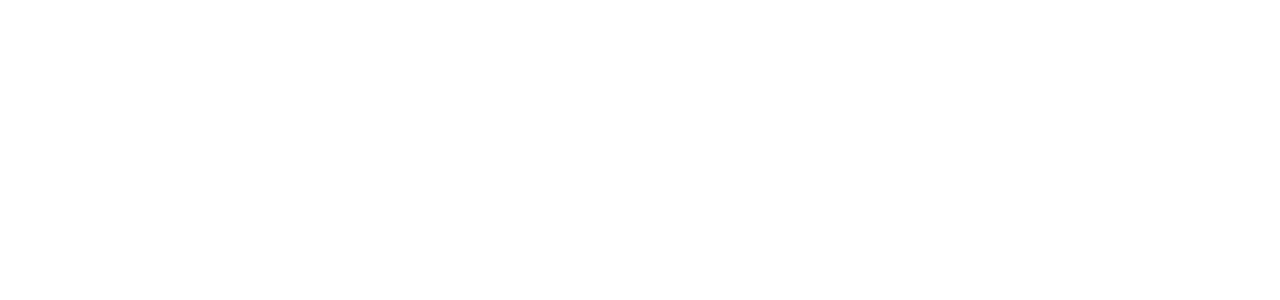
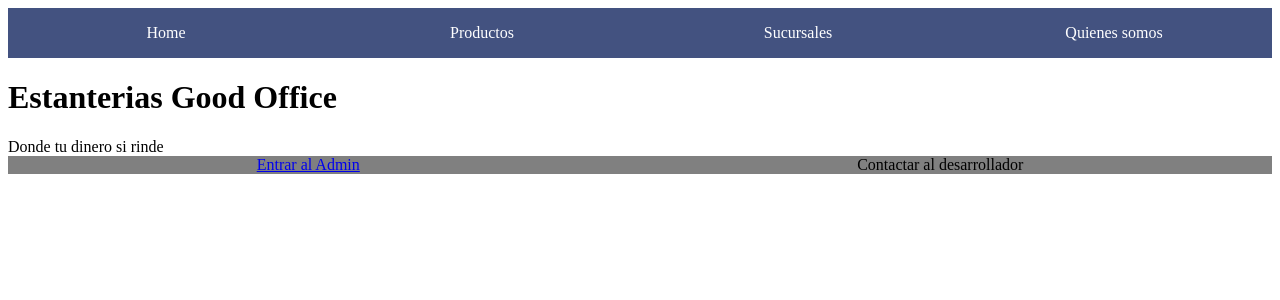
Before and after one commit to rogelio1502/pia, a Django app: page / in a window 1280 px wide. Before the commit the part shown is empty. Shown: the top 300 px of the page. Run offline with Django 3.2, Linux system fonts and the light colour scheme.

Commit message:
se añadieron estilos y grid

```diff
--- a/estanteria_website/estanteria_website/settings.py
+++ b/estanteria_website/estanteria_website/settings.py
@@ -123,6 +123,10 @@ USE_TZ = True
 # https://docs.djangoproject.com/en/3.2/howto/static-files/
 
 STATIC_URL = '/static/'
+#ruta archivos statics
+STATICFILES_DIRS = [
+    os.path.join(BASE_DIR, "static")
+]
 
 # Default primary key field type
 # https://docs.djangoproject.com/en/3.2/ref/settings/#default-auto-field
--- a/estanteria_website/productos/templates/base/base.html
+++ b/estanteria_website/productos/templates/base/base.html
@@ -1,23 +1,56 @@
+{% load static %}
 <!DOCTYPE html>
 <html lang="en">
 <head>
     <meta charset="UTF-8">
     <meta http-equiv="X-UA-Compatible" content="IE=edge">
     <meta name="viewport" content="width=device-width, initial-scale=1.0">
-    <title>{% block title %} {% endblock %}</title>
+    <link rel="stylesheet" href="{% static 'css/styles.css' %}">
+    <title>{% block title %} {% endblock title %}</title>
 </head>
 <body>
     <header>
+        <nav >
+            <ul class="menu">
+                <li>
+                    <a href="{% url 'home' %}">Home</a>
+                </li>
+                <li>
+                    <a href="{%  url 'productos' %}">Productos</a>
 
+                </li>
+                <li>
+                   <a href="{% url 'sucursales' %}">Sucursales</a>
+                </li>
+                <li>
+                    <a href="{% url 'quienes' %}">Quienes somos</a>
+                </li>
+
+
+            </ul>
+        </nav>
     </header>
     <main>
         {% block main %}
 
 
+
         {% endblock main %}
     </main>
+    <aside>
+        {% block aside %}
+
+        {% endblock aside %}
+    </aside>
     <footer>
-
+        <ul class="menu-footer">
+            <li>
+                <a href="/admin">Entrar al Admin</a>
+            </li>
+            <li>
+                Contactar al desarrollador
+            </li>
+        </ul>
     </footer>
 
 
--- a/estanteria_website/productos/templates/home.html
+++ b/estanteria_website/productos/templates/home.html
@@ -1,3 +1,4 @@
+
 {% extends 'base/base.html' %}
 
 {% block title %}HOME{% endblock title %}
@@ -6,7 +7,20 @@
 
 
 
-{% block main %}{% endblock main %}
+{% block main %}
+<h1>Estanterias Good Office</h1>
+<section>
+    Donde tu dinero si rinde
+</section>
 
 
-{% block footer %}{% endblock footer %}
+
+{% endblock main %}
+
+
+
+{% block footer %}
+
+
+
+{% endblock footer %}
--- a/estanteria_website/productos/urls.py
+++ b/estanteria_website/productos/urls.py
@@ -3,5 +3,8 @@ from . import views
 
 
 urlpatterns = [
-    path('',views.home,name="home")
+    path('',views.home,name="home"),
+    path('productos/',views.productos,name="productos"),
+    path('sucursales/',views.sucursales,name="sucursales"),
+    path('quienes_somos/',views.quienes_somos,name="quienes"),
 ]
--- a/estanteria_website/productos/views.py
+++ b/estanteria_website/productos/views.py
@@ -5,3 +5,17 @@ from django.http import HttpResponse
 
 def home(request):
     return render(request,"home.html")
+
+
+
+def productos(request):
+    return render(request,"productos.html")
+
+
+
+def sucursales(request):
+    return render(request,"sucursales.html")
+
+
+def quienes_somos(request):
+    return render(request,"quienessomos.html")
--- /dev/null
+++ b/estanteria_website/static/css/styles.css
@@ -0,0 +1,60 @@
+body{
+    display: grid;
+    grid-template-areas: "header header"
+                        "main aside"
+                        "footer footer";
+}
+
+header
+{
+    grid-area:header;
+
+}
+.menu {
+    display: flex;
+    flex-flow: row nowrap;
+    list-style: none;
+    justify-content: space-around;
+    background-color: rgb(67, 82, 128);
+    margin: 0;
+    padding-left: 0;
+
+}
+.menu li{
+    width: 100%;
+    margin: 0px;
+}
+.menu li a {
+    color: white;
+    text-decoration: none;
+    padding: 16px;
+    display: flex;
+
+    justify-content: center;
+
+}
+.menu li a:hover{
+    background-color: rgb(91, 112, 177);
+}
+main
+{
+    grid-area: main ;
+
+}
+aside{
+    grid-area: aside;
+
+}
+footer{
+    grid-area: footer;
+    background-color: gray;
+}
+.menu-footer{
+    display: flex;
+    flex-flow: row nowrap;
+    list-style: none;
+    justify-content: space-around;
+    background-color: gray;
+    margin: 0;
+    padding-left: 0;
+}
```
Also changed, not shown: estanteria_website/productos/templates/productos.html (added, +14 -0 lines), estanteria_website/productos/templates/quienessomos.html (added, +32 -0 lines), estanteria_website/productos/templates/sucursales.html (added, +12 -0 lines), estanteria_website/db.sqlite3.
